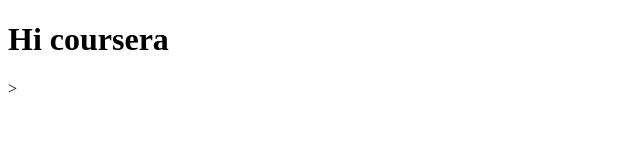
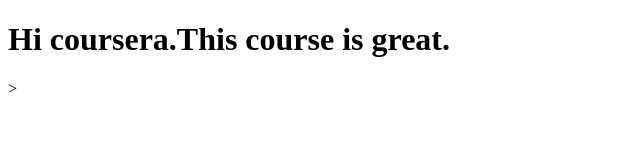
Before and after one commit to AugustanHalo/coursera-test, a plain HTML site: page index.html in a window 1280 px wide. Shown: the whole page, without its empty margins (0-640 px from the left). Drawn offline with Linux system fonts and the light colour scheme.

Commit message:
Update index.html

```diff
--- a/index.html
+++ b/index.html
@@ -4,9 +4,9 @@
 <head>
 	<meta charset="utf-8">
 	<meta name="viewport" content="width=device-width, initial-scale=1">
-	<title>Hello coursera.This course is great.</title>
+	<title>Hello coursera.</title>
 </head>
 <body>
-<h1>Hi coursera</h1>
+<h1>Hi coursera.This course is great.</h1>
 </body>
 </html>>
```
